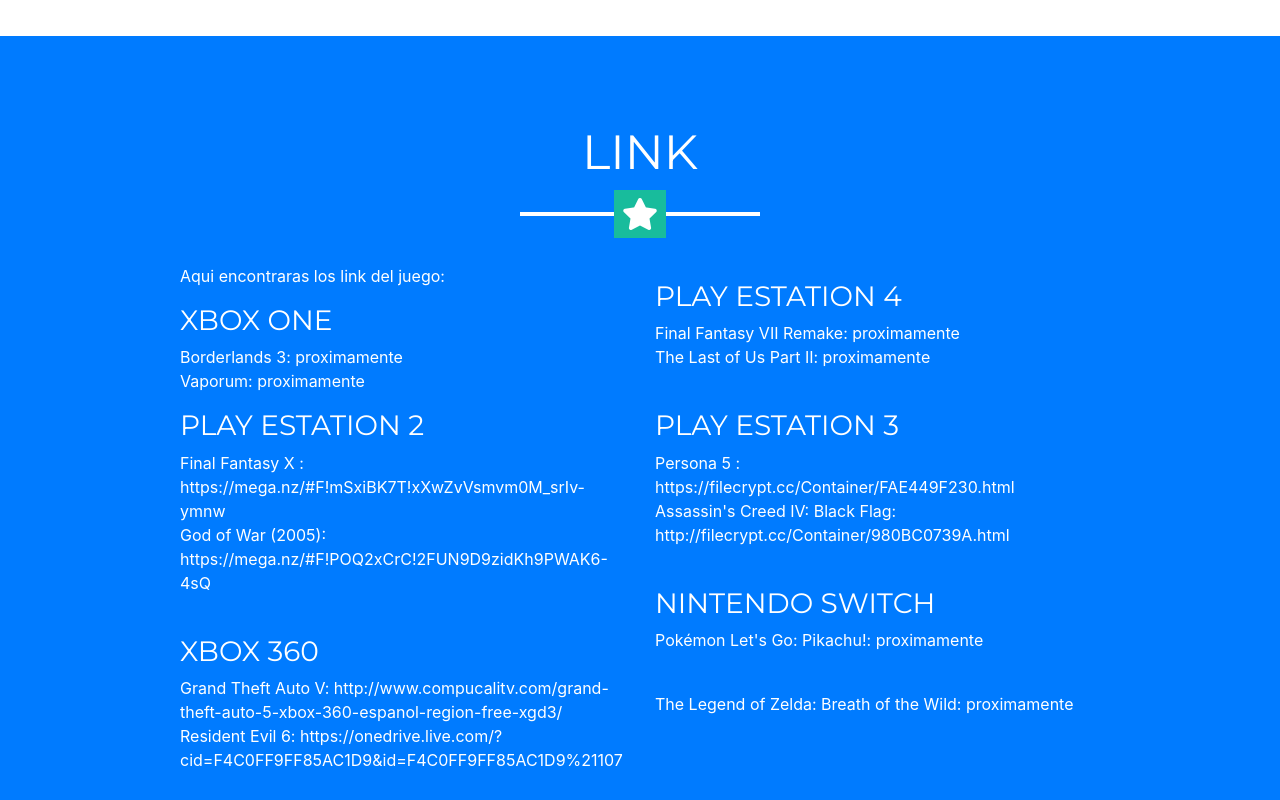
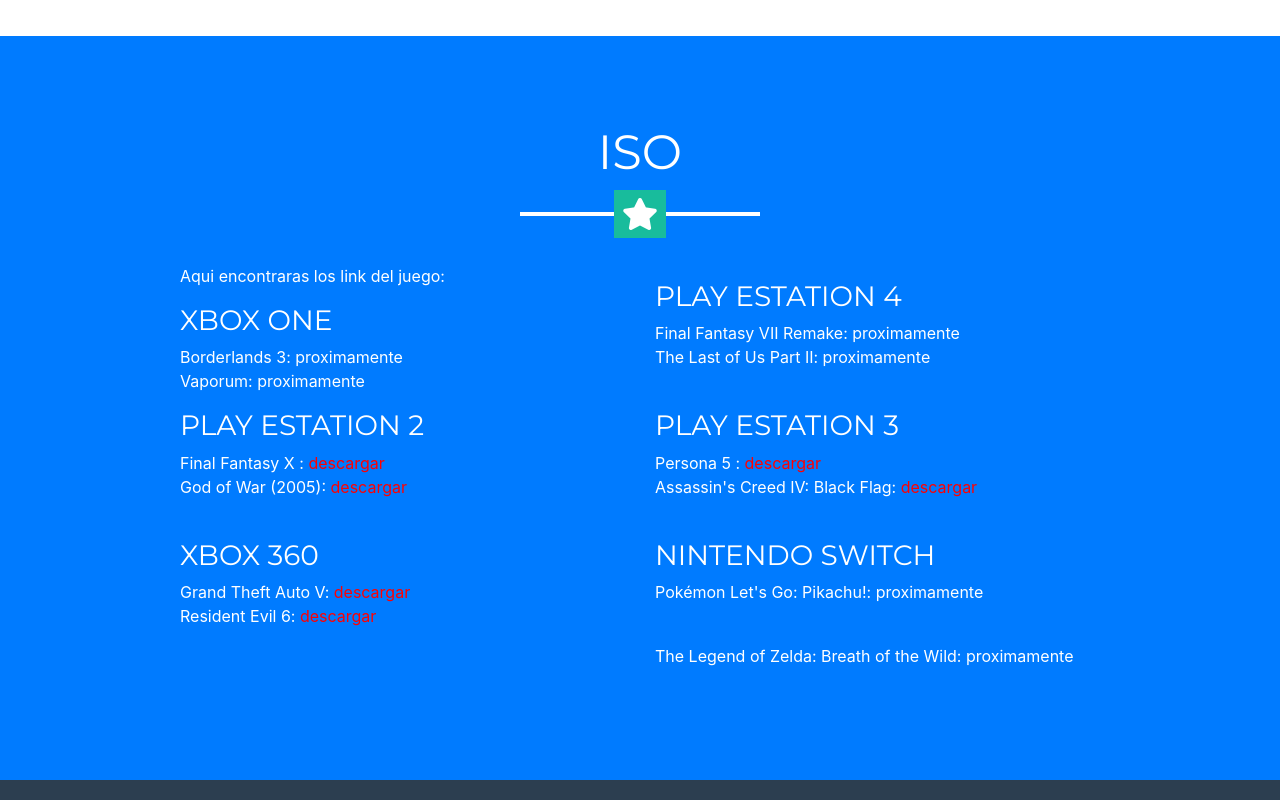
Before and after one commit to eljairodel51/eljairodel51.github.io, a website with bundled scripts: page index.html in a window 1280 px wide. Shown: the part 1380-2180 px from the top of the page. Built offline with nearby package versions, Linux system fonts and the light colour scheme.

Commit message:
jairo
jairo

```diff
--- a/index.html
+++ b/index.html
@@ -42,7 +42,7 @@
             <a class="nav-link py-3 px-0 px-lg-3 rounded js-scroll-trigger" href="#portfolio">portal de juegos</a>
           </li>
           <li class="nav-item mx-0 mx-lg-1">
-            <a class="nav-link py-3 px-0 px-lg-3 rounded js-scroll-trigger" href="#about">LINK</a>
+            <a class="nav-link py-3 px-0 px-lg-3 rounded js-scroll-trigger" href="#about">link</a>
           </li>
         </ul>
       </div>
@@ -131,31 +131,28 @@
   <!-- About Section -->
   <section class="bg-primary text-white mb-0" id="about">
     <div class="container">
-      <h2 class="text-center text-uppercase text-white">LINK</h2>
+      <h2 class="text-center text-uppercase text-white">ISO</h2>
       <hr class="star-light mb-5">
       <div class="row">
         <div class="col-lg-5 ml-auto">
           <p>Aqui encontraras los link del juego:</p>
           <h3>XBOX ONE</h3>
-          <p>Borderlands 3: proximamente
+          <p>Borderlands 3: <style></style> proximamente
 
             <br />
             Vaporum: proximamente
           </p>
           <h3>PLAY ESTATION 2</h3>
-          <p>Final Fantasy X :
-            <br>
-            https://mega.nz/#F!mSxiBK7T!xXwZvVsmvm0M_srIv-ymnw
-
+          <p>Final Fantasy X : <a href="https://mega.nz/#F!mSxiBK7T!xXwZvVsmvm0M_srIv-ymnw" style="color:red"> descargar</a>
             <br />
-            God of War (2005): https://mega.nz/#F!POQ2xCrC!2FUN9D9zidKh9PWAK6-4sQ
+            God of War (2005): <a href="https://mega.nz/#F!POQ2xCrC!2FUN9D9zidKh9PWAK6-4sQ" style="color:red">descargar</a>
           </p>
           <br />
           <h3>XBOX 360</h3>
-          <p>Grand Theft Auto V: http://www.compucalitv.com/grand-theft-auto-5-xbox-360-espanol-region-free-xgd3/
+          <p>Grand Theft Auto V: <a href="http://www.compucalitv.com/grand-theft-auto-5-xbox-360-espanol-region-free-xgd3/" style="color:red">descargar</a>
 
             <br />
-            Resident Evil 6: https://onedrive.live.com/?cid=F4C0FF9FF85AC1D9&id=F4C0FF9FF85AC1D9%21107
+            Resident Evil 6: <a href="https://onedrive.live.com/?cid=F4C0FF9FF85AC1D9&id=F4C0FF9FF85AC1D9%21107" style="color:red">descargar</a>
           </p>
          </div>
         <div class="col-lg-5 mr-auto">
@@ -167,9 +164,9 @@
             </p>
             <br />
             <h3>PLAY ESTATION 3</h3>
-            <P>Persona 5 : https://filecrypt.cc/Container/FAE449F230.html
+            <P>Persona 5 : <a href="https://filecrypt.cc/Container/FAE449F230.html" style="color:red ">descargar</a>
               <br />
-              Assassin's Creed IV: Black Flag: http://filecrypt.cc/Container/980BC0739A.html
+              Assassin's Creed IV: Black Flag: <a href="http://filecrypt.cc/Container/980BC0739A.html" style="color:red ">descargar</a>
             </P>
             <br />
             <h3>NINTENDO SWITCH</h3>
```
